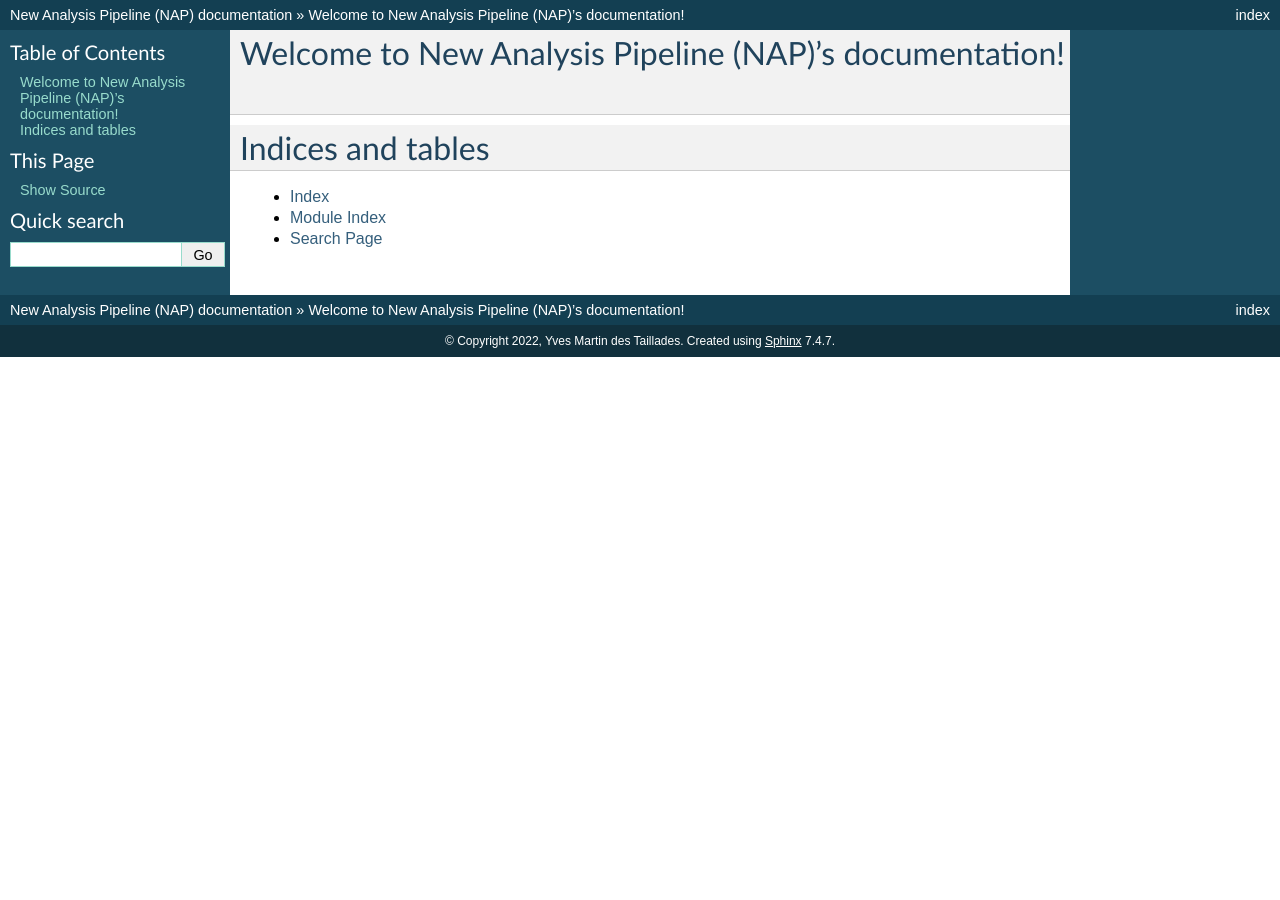
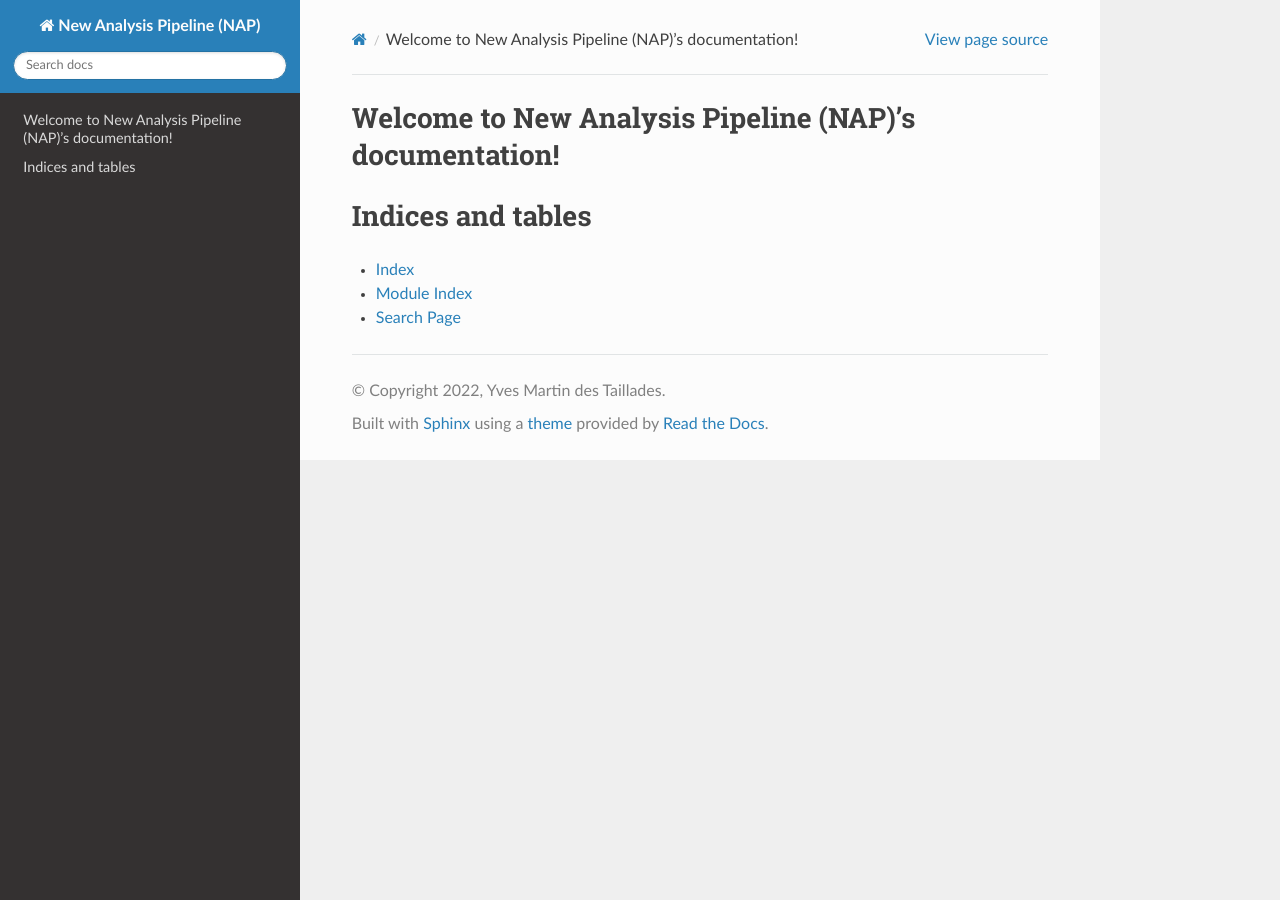
Before and after one commit to yvesmartindestaillades/NAP, a Sphinx documentation site: the page built from docs/source/index.rst, in a window 1280 px wide. Built offline with Sphinx 7.4.7 and the Read the Docs theme 2.0.0, drawn with Linux system fonts in a browser that asks for light colours.

Commit message:
new theme is rtd

```diff
--- a/docs/source/conf.py
+++ b/docs/source/conf.py
@@ -27,7 +27,7 @@ author = 'Yves Martin des Taillades'
 # Add any Sphinx extension module names here, as strings. They can be
 # extensions coming with Sphinx (named 'sphinx.ext.*') or your custom
 # ones.
-extensions = [
+extensions = ['sphinx_rtd_theme',
     'sphinx.ext.duration',
     'sphinx.ext.doctest',
     'sphinx.ext.autodoc',
@@ -65,7 +65,7 @@ exclude_patterns = []
 # The theme to use for HTML and HTML Help pages.  See the documentation for
 # a list of builtin themes.
 #
-html_theme = 'classic'
+html_theme = "sphinx_rtd_theme"
 
 # Add any paths that contain custom static files (such as style sheets) here,
 # relative to this directory. They are copied after the builtin static files,
```
